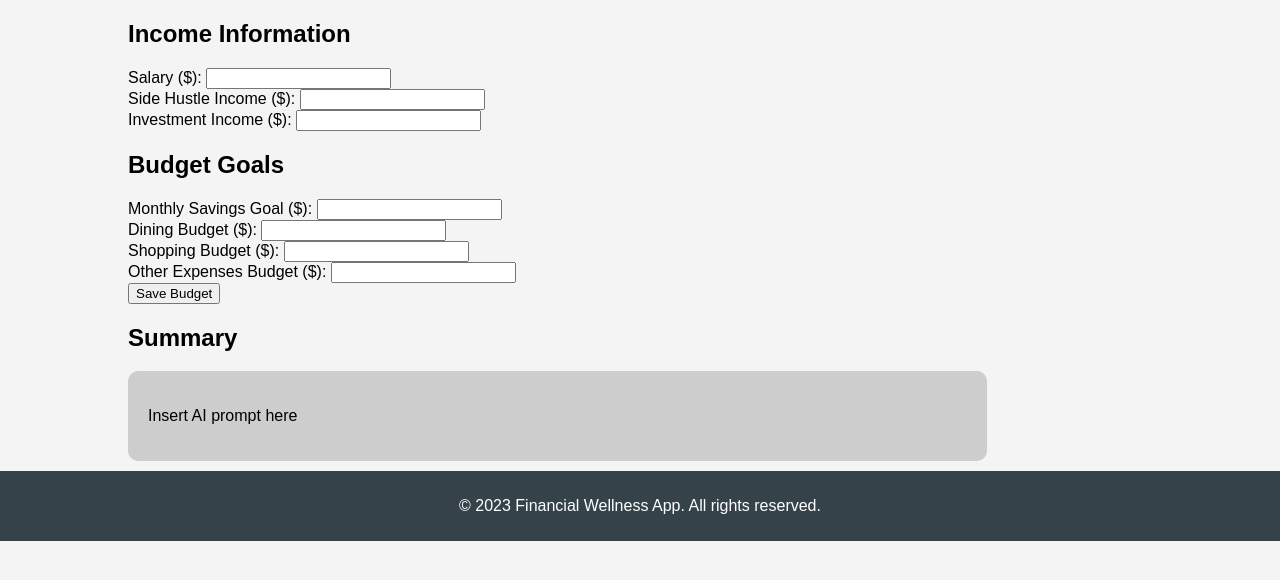
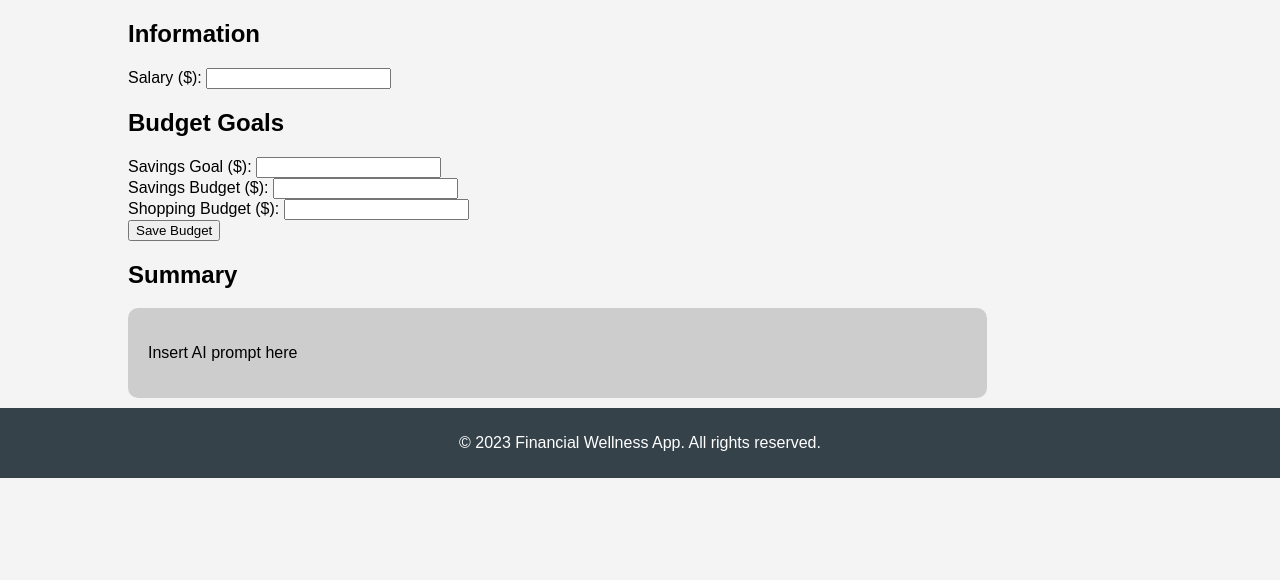
Before and after one commit to KingdomKeeper05/The-Golden-Bill, a plain HTML site: page financial-wellness-app/website/index.html in a window 1280 px wide. Drawn offline with Linux system fonts and the light colour scheme.

Commit message:
Change file names

```diff
--- /dev/null
+++ b/financial-wellness-app/ai-integration/rendundant_file.js
@@ -0,0 +1 @@
+// place holder, does not really have a purpose
--- a/financial-wellness-app/website/index.html
+++ b/financial-wellness-app/website/index.html
@@ -8,36 +8,26 @@
 </head>
 <body>
 
-
     <form id="budgetForm" class="container">
-        <div id="form">
-            <h2>Income Information</h2>
+        <h2>Information</h2>
 
         <label for="salary">Salary ($):</label>
         <input type="number" id="salary" name="salary" required>
         <br>
-            <label for="sideHustle">Side Hustle Income ($):</label>
-            <input type="number" id="sideHustle" name="sideHustle">
-            <br>
-            <label for="investments">Investment Income ($):</label>
-            <input type="number" id="investments" name="investments">
-            <br>
+
         <h2>Budget Goals</h2>
 
-            <label for="savingsGoal">Monthly Savings Goal ($):</label>
+        <label for="savingsGoal">Savings Goal ($):</label>
         <input type="number" id="savingsGoal" name="savingsGoal" required>
         <br>
-            <label for="diningBudget">Dining Budget ($):</label>
-            <input type="number" id="diningBudget" name="diningBudget">
+        <label for="diningBudget">Savings Budget ($):</label>
+        <input type="number" id="savingsBudget" name="savingsBudget">
         <br>
-            <label for="shoppingBudget">Shopping Budget ($):</label>
+        <label for="diningBudget">Shopping Budget ($):</label>
         <input type="number" id="shoppingBudget" name="shoppingBudget">
         <br>
-            <label for="otherBudget">Other Expenses Budget ($):</label>
-            <input type="number" id="otherBudget" name="otherBudget">
-            <br>
+
         <button type="submit">Save Budget</button>
-        </div>
     </form>
     </div>
 
```
Also changed, not shown: financial-wellness-app/ai-integration/index.js (deleted), financial-wellness-app/blockchain/rendundant_file.js (renamed from financial-wellness-app/blockchain/index.js). Lines whose indentation alone changed are shown as unchanged.
